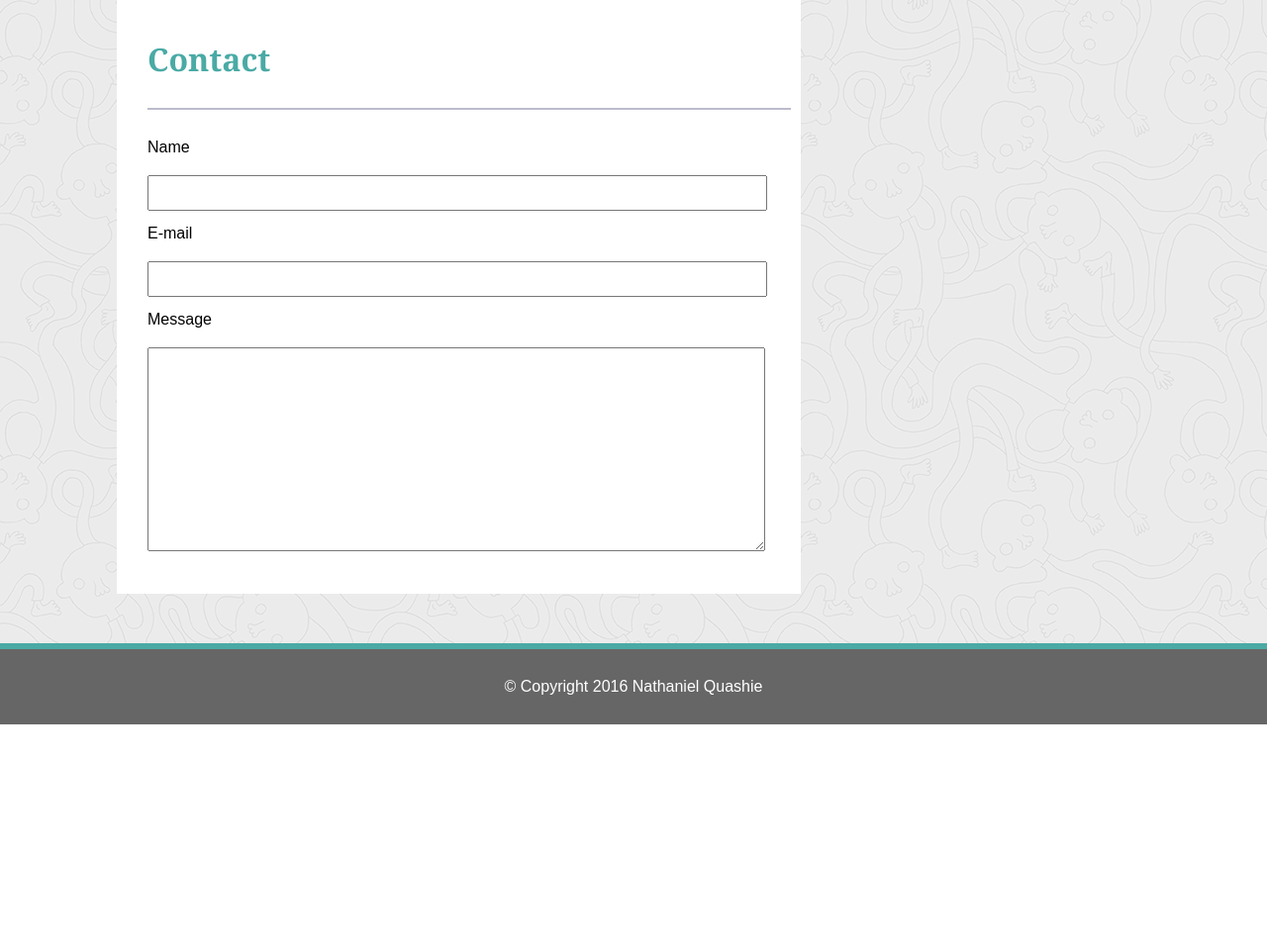
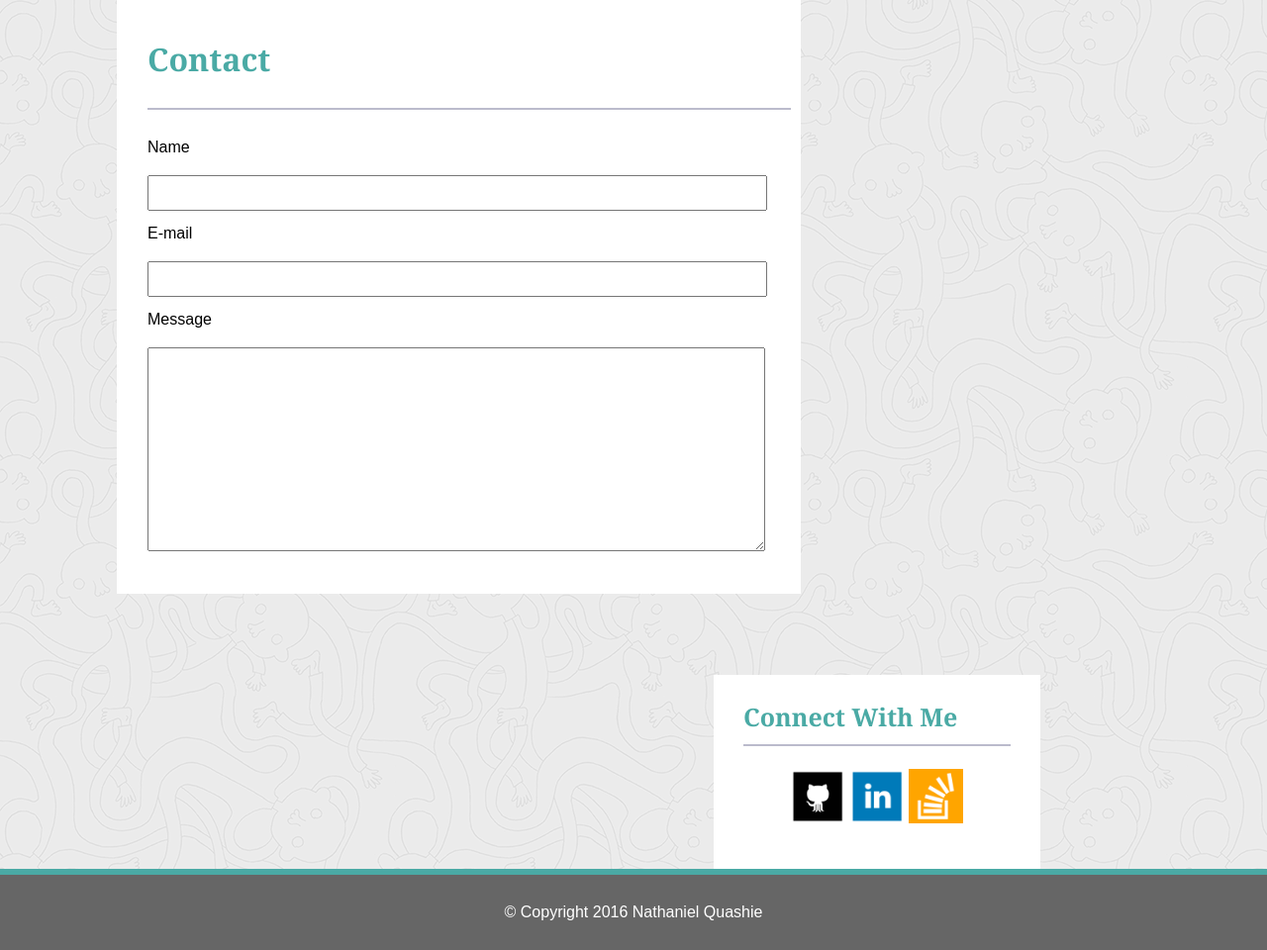
Before and after one commit to bklynate/Basic-portfolio, a PHP site: page /contact.html in a window 1280 px wide. Shown: the part 101-1061 px from the top of the page at 99% size. Before the commit the page ends 833 px from the top, so only its background shows below. Run offline with PHP 8.4, Linux system fonts and the light colour scheme.

Commit message:
Add connect with me section to contact page

```diff
--- a/assets/css/styles.css
+++ b/assets/css/styles.css
@@ -150,6 +150,12 @@ hr {
   background-color: #4aaaa5;
 }
 
+footer {
+  margin-top: 700px;
+  position: fixed;
+  z-index: 999999999;
+}
+
 footer > p {
   padding-top: 30px;
   color: white;
--- a/assets/temp/css/styles.css
+++ b/assets/temp/css/styles.css
@@ -150,6 +150,12 @@ hr {
   background-color: #4aaaa5;
 }
 
+footer {
+  margin-top: 700px;
+  position: fixed;
+  z-index: 999999999;
+}
+
 footer > p {
   padding-top: 30px;
   color: white;
--- a/contact.html
+++ b/contact.html
@@ -43,6 +43,18 @@
       </form>
     </section>
 
+    <section id="connect-with-me-area">
+      <div class="connect-with-me-content">
+        <h1 class="connect-with-me-header">Connect With Me</h1>
+        <hr />
+        <div id="images">
+          <img src="assets/images/github.png" alt="" class="connect-with-me-photo">
+          <img src="assets/images/linkedin.png" alt="" class="connect-with-me-photo">
+          <img src="assets/images/stackover2.png" alt="" class="connect-with-me-photo">
+        </div>
+      </div>
+    </section>
+
     <div class="push"></div>
   </div>
 
```
Also changed, not shown: index.html (+11 -3 lines).
